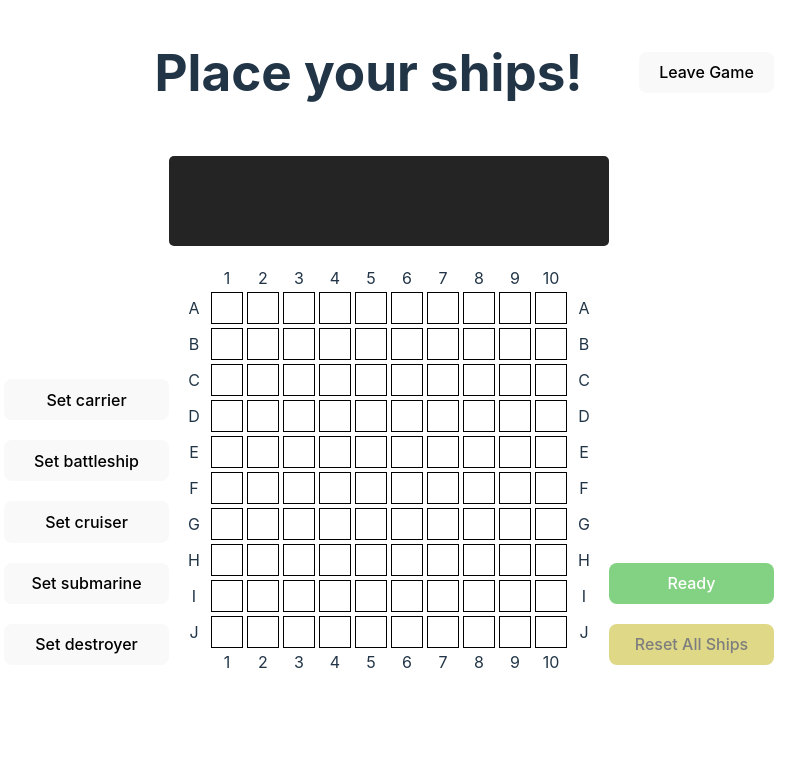
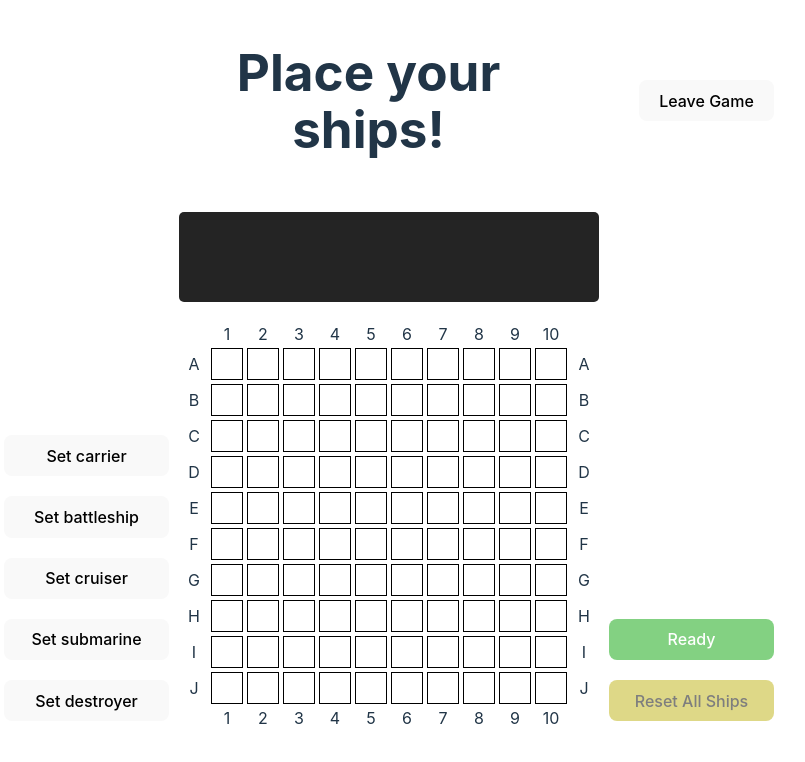
Before and after one commit to g-thedev/battleship-client, a React (Vite) app: page /game-setup in a window 1280 px wide. Shown: the top 762 px of the page, without its empty margins (251-1056 px from the left). Built offline with nearby package versions, Linux system fonts and the light colour scheme; no server answers; sample sign-in values are in the browser's storage.

Commit message:
Center status bar and h1 styles

```diff
--- a/src/components/common/Nav/style.css
+++ b/src/components/common/Nav/style.css
@@ -21,3 +21,8 @@
     text-decoration: none;
     color: white;
 }
+
+h1 {
+    width: 420px;
+    padding: 0 10px;
+}
--- a/src/pages/GameSetup/style.css
+++ b/src/pages/GameSetup/style.css
@@ -24,10 +24,8 @@
     width: 100%;
     height: 50px;
     margin-bottom: 10px;
-    padding: 0 10px;
     background-color: #242424;
     border-radius: 5px;
     text-align: center;
     position: relative;
-    right: 10px;
 }
--- a/src/pages/Lobby/style.css
+++ b/src/pages/Lobby/style.css
@@ -3,14 +3,15 @@
     display: flex;
     flex-direction: column;
     align-items: center;
-    /* justify-content: center; */
     height: 100vh;
+    max-width: 1200px;
+    margin: 0 auto;
 }
 
 .lobby ul {
     padding: unset;
     position: relative;
-    right: 80px;
+    width: 200px;
 }
 
 .lobby ul li {
@@ -31,7 +32,6 @@ input:disabled + label {
     flex-direction: column;
     text-align: center;
     position: relative;
-    right: 80px;
 }
 
 .status-bar {
```
